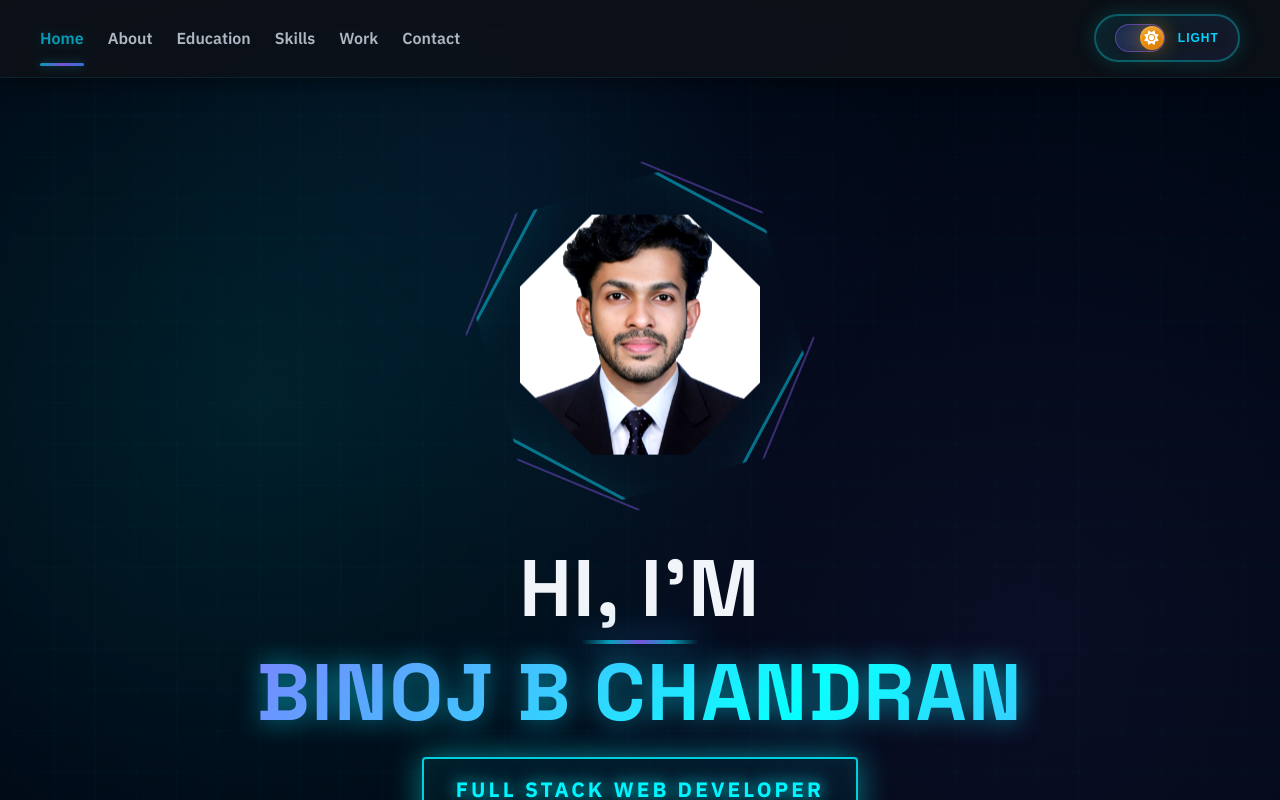
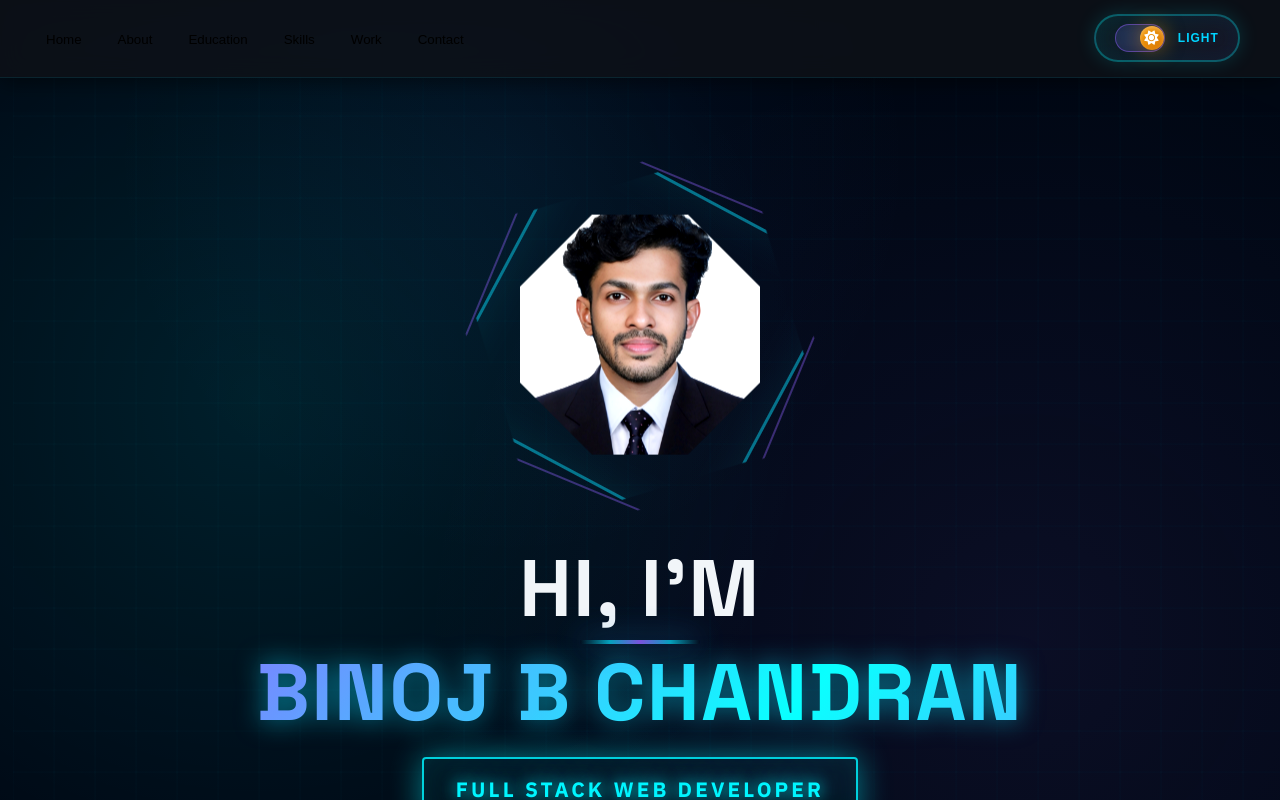
Before and after one commit to Binoj143/PORTFOLIO, a React (Create React App) app: page / in a window 1280 px wide. Shown: the top 800 px of the page. Built offline with nearby package versions, Linux system fonts and the light colour scheme; no server answers.

Commit message:
Fix accessibility: Change navigation links from anchor to button for valid href

```diff
--- a/src/components/Navbar.jsx
+++ b/src/components/Navbar.jsx
@@ -80,13 +80,13 @@ const Navbar = React.memo(() => {
             const sectionId = label.toLowerCase();
             return (
               <li key={label}>
-                <a
-                  href="#"
+                <button
                   className={activeSection === sectionId ? 'active' : ''}
                   onClick={handleNavClick(sectionId)}
+                  style={{ background: 'none', border: 'none', cursor: 'pointer' }}
                 >
                   {label}
-                </a>
+                </button>
               </li>
             );
           })}
```
